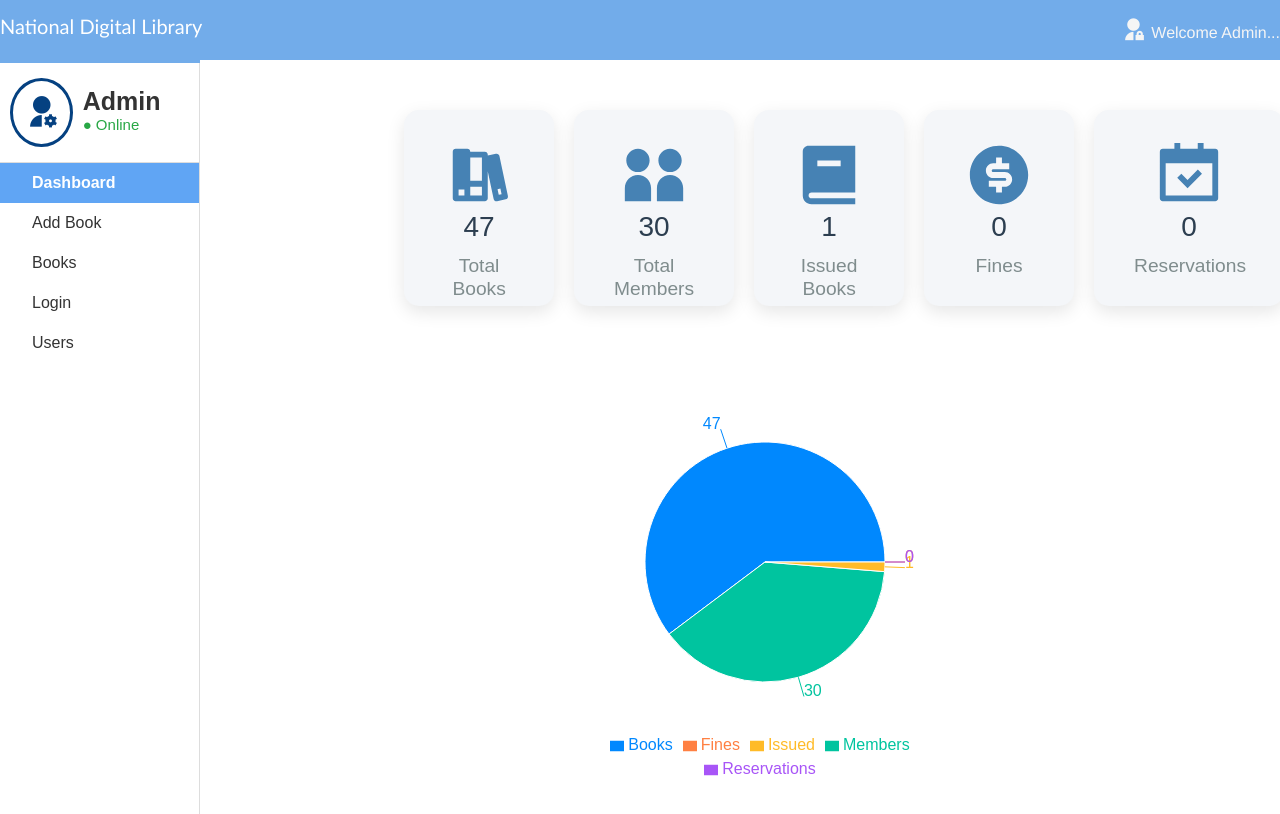
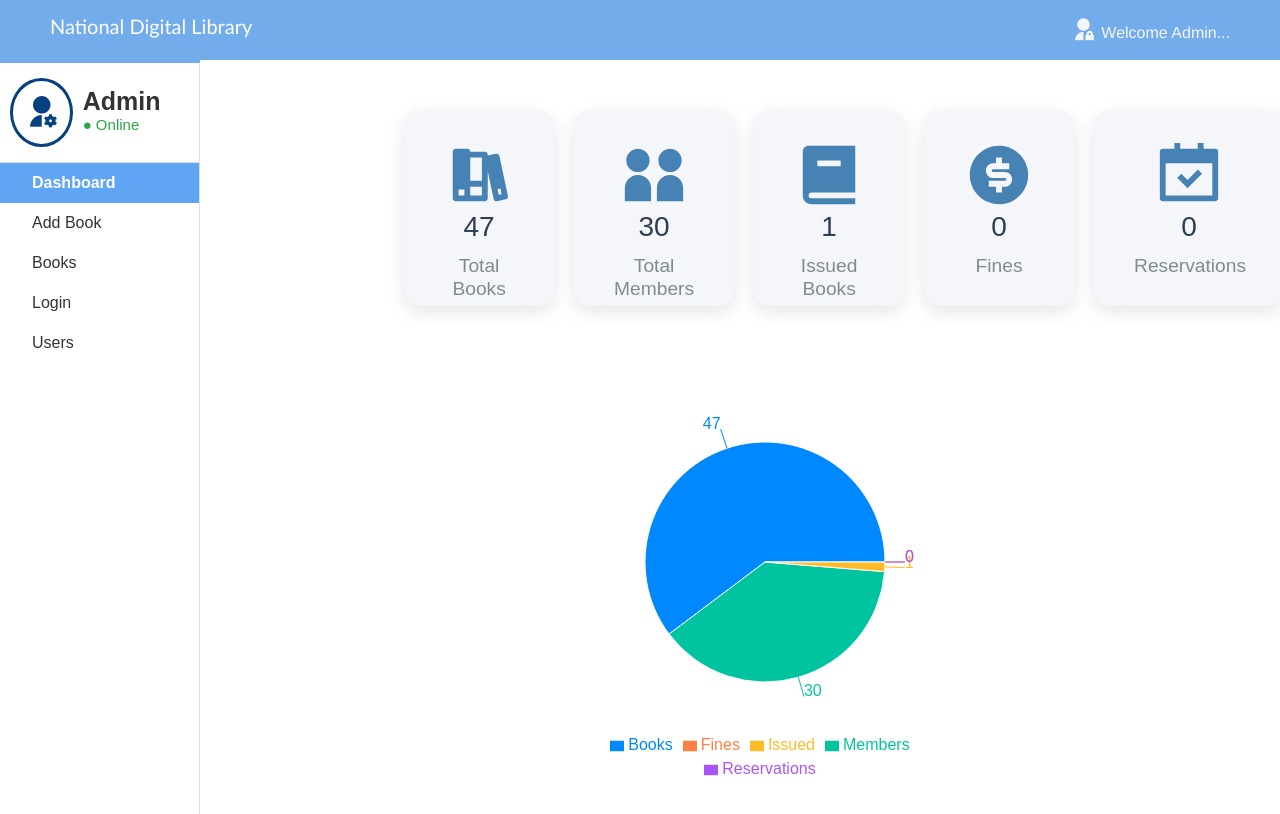
Before and after one commit to HETVI1405/library-management-system, a React (Vite) app in the folder library_management/: page / in a window 1280 px wide. Shown: the top 814 px of the page. Built offline with nearby package versions, Linux system fonts and the light colour scheme; data requests are answered from the project's data file.

Commit message:
improveDashboard

```diff
--- a/library_management/src/App.jsx
+++ b/library_management/src/App.jsx
@@ -35,7 +35,7 @@ export default function App() {
 
 {/* <Dashboard /> */}
 {/* <Books /> */}
-<div style={{backgroundColor:"#72acea",width:"100%",height:"60px",display:"flex",justifyContent:"space-between",alignItems:"center"}}>
+<div style={{backgroundColor:"#72acea",width:"100%",height:"60px",display:"flex",justifyContent:"space-between",alignItems:"center",padding:"0px 50px"}}>
   <h5 style={{color:"white"}} >National Digital
       Library </h5>
       <div className="left" style={{color:"whitesmoke"}}> <i class="ri-admin-fill"></i> Welcome Admin... </div>
```
